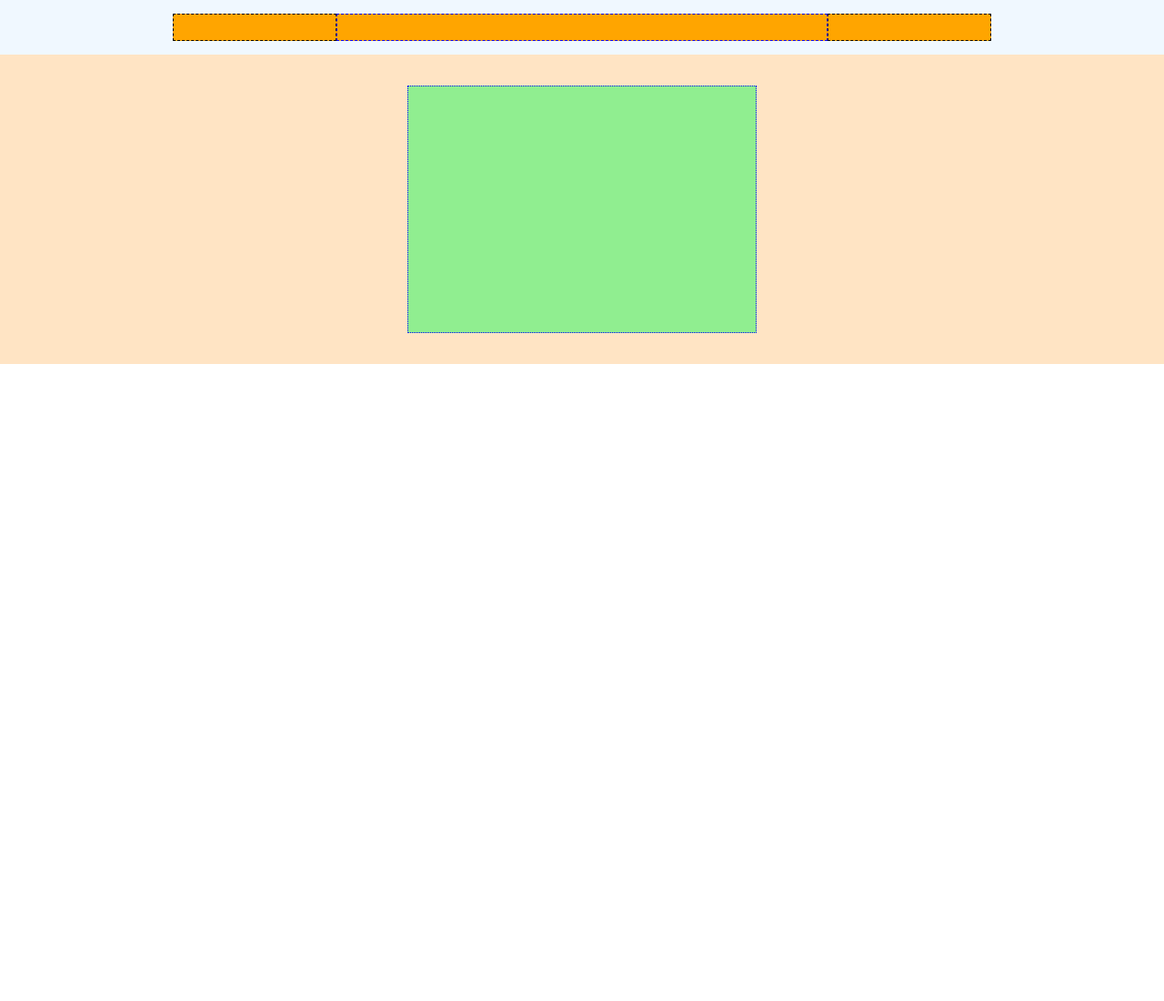
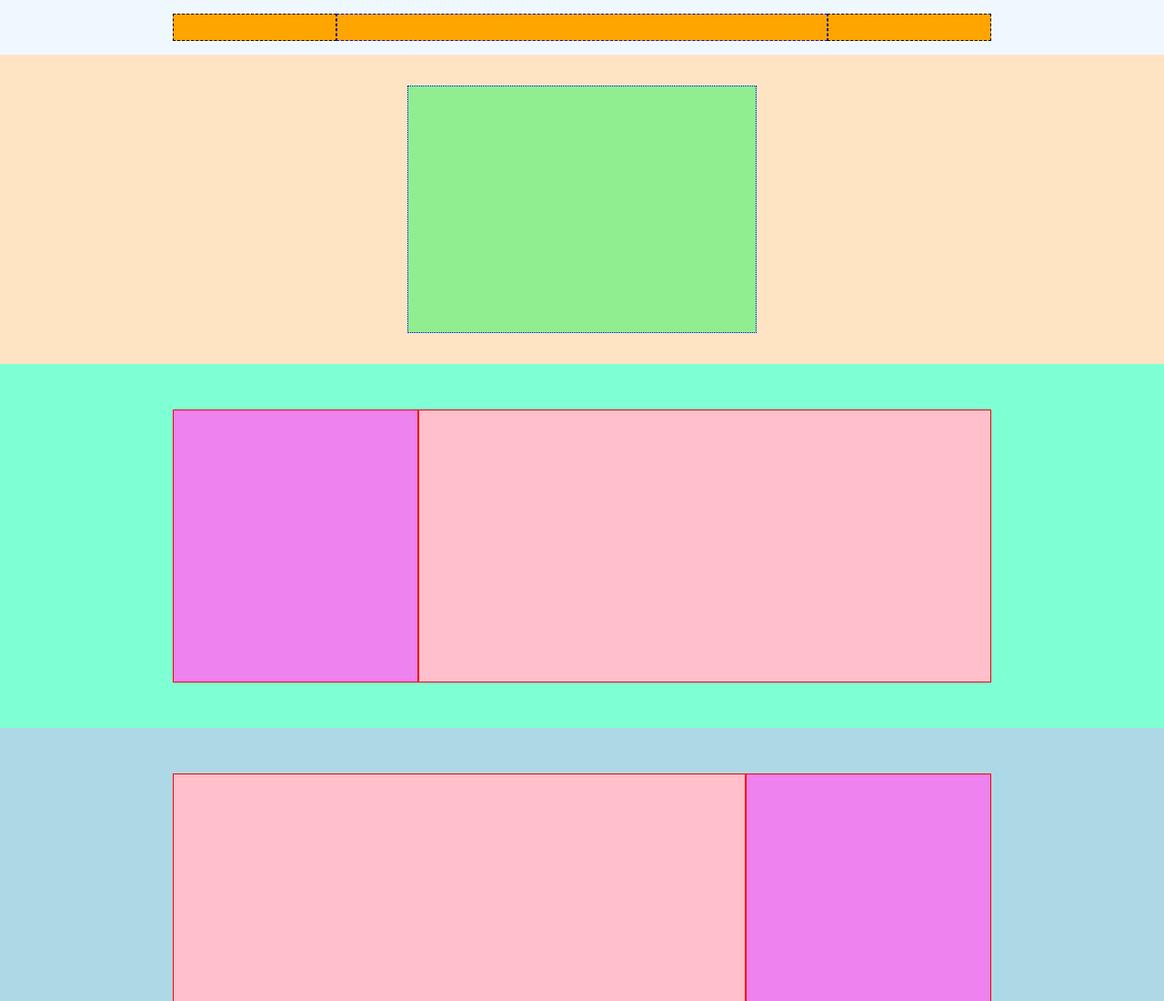
Before and after one commit to emilianogastaldo/htmlcss-struttura-discord, a plain HTML site: page index.html in a window 1280 px wide. Shown: the top 1100 px of the page at 91% size. Before the commit the page ends 800 px from the top, so only its background shows below. Drawn offline with Linux system fonts and the light colour scheme.

Commit message:
added sections

```diff
--- a/css/style.css
+++ b/css/style.css
@@ -4,6 +4,21 @@
     margin: 0;
     box-sizing: border-box;
 }
+
+/*Generics*/
+
+body{
+    background-color: blueviolet;
+}
+
+
+/*utilities*/
+
+.w-900{
+    max-width: 900px;
+}
+
+
 
 /*header*/
 header{
@@ -14,6 +29,7 @@ header{
 }
 
 /*barra di navigazione*/
+
 .top-header{
     background-color: aliceblue;
     flex-basis: 15%;
@@ -22,7 +38,6 @@ header{
     align-items: center;
 }
 .nav-conteiner{
-    max-width: 900px;
     flex-basis: 100%;
     display: flex;
 }
@@ -51,3 +66,38 @@ header{
     min-height: 80%;
     flex-basis: 30%;
 }
+
+/*Main*/
+/*creo una prima sezione per la foto e il testo*/
+.odd{
+    background-color: aquamarine;
+    display: flex;
+    justify-content: center;
+    align-items:center;
+}
+.section-conteiner{
+    height: 400px;
+    display: flex;
+    justify-content: center;
+    align-items:center;
+    flex-basis: 100%;
+}
+.box-image{
+    background-color: violet;
+    border: 1px  solid red;
+    flex-basis: 30%;
+    min-height: 300px;
+}
+.box-text{
+    background-color: pink;
+    border: 1px  solid red;
+    flex-basis: 70%;
+    min-height: 300px;
+
+}
+.even{
+    background-color: lightblue;
+    display: flex;
+    justify-content: center;
+    align-items:center;
+}
--- a/index.html
+++ b/index.html
@@ -10,7 +10,7 @@
 <body>
     <header>
         <nav class="top-header">
-            <div class="nav-conteiner">
+            <div class="nav-conteiner w-900">
                 <div class="box"></div>
                 <div class="links"></div>
                 <div class="box"></div>
@@ -20,6 +20,31 @@
             <div class="main-header"></div>
         </div>
     </header>
+    <main>
+        <section class="odd">
+            <div class="section-conteiner w-900">
+                <div class="box-image"></div>
+                <div class="box-text"></div>
+            </div>
+        </section>
+        <section class="even">
+            <div class="section-conteiner w-900">
+                <div class="box-text"></div>
+                <div class="box-image"></div>
+            </div>
+        </section>
+        <section class="odd">
+            <div class="section-conteiner w-900">
+                <div class="box-image"></div>
+                <div class="box-text"></div>
+            </div>
+        </section>
+        <section class="even">
+            <div class="section-conteiner w-900">
+                <div class="box-big"></div>
+            </div>
+        </section>
+    </main>
 
 </body>
 </html>
```
